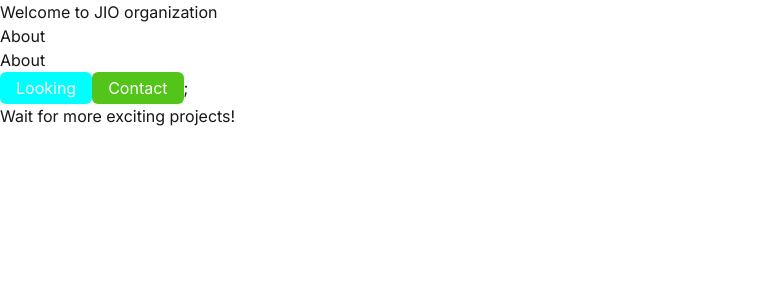
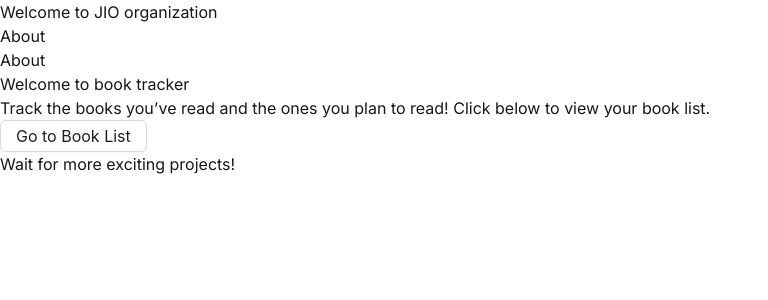
Before and after one commit to GIGAKLIBADZE/first-nextjs-app, a Next.js app: page /contact in a window 1280 px wide. Shown: the top 300 px of the page, without its empty margins (0-768 px from the left). Built offline with nearby package versions, Linux system fonts and the light colour scheme; what @ant-design/nextjs-registry would draw is missing.

Commit message:
add the structure of the home page

```diff
--- a/src/app/contact/page.tsx
+++ b/src/app/contact/page.tsx
@@ -3,11 +3,13 @@
 
 export default function page() {
   return (
-    <>
-      <Button type="primary" className="looking">
-        Looking
-      </Button>
-      <Button type="primary">Contact</Button>;
-    </>
+    <div>
+      <h1>Welcome to book tracker</h1>
+      <h3>
+        Track the books you’ve read and the ones you plan to read! Click below
+        to view your book list.
+      </h3>
+      <Button>Go to Book List</Button>
+    </div>
   );
 }
```
